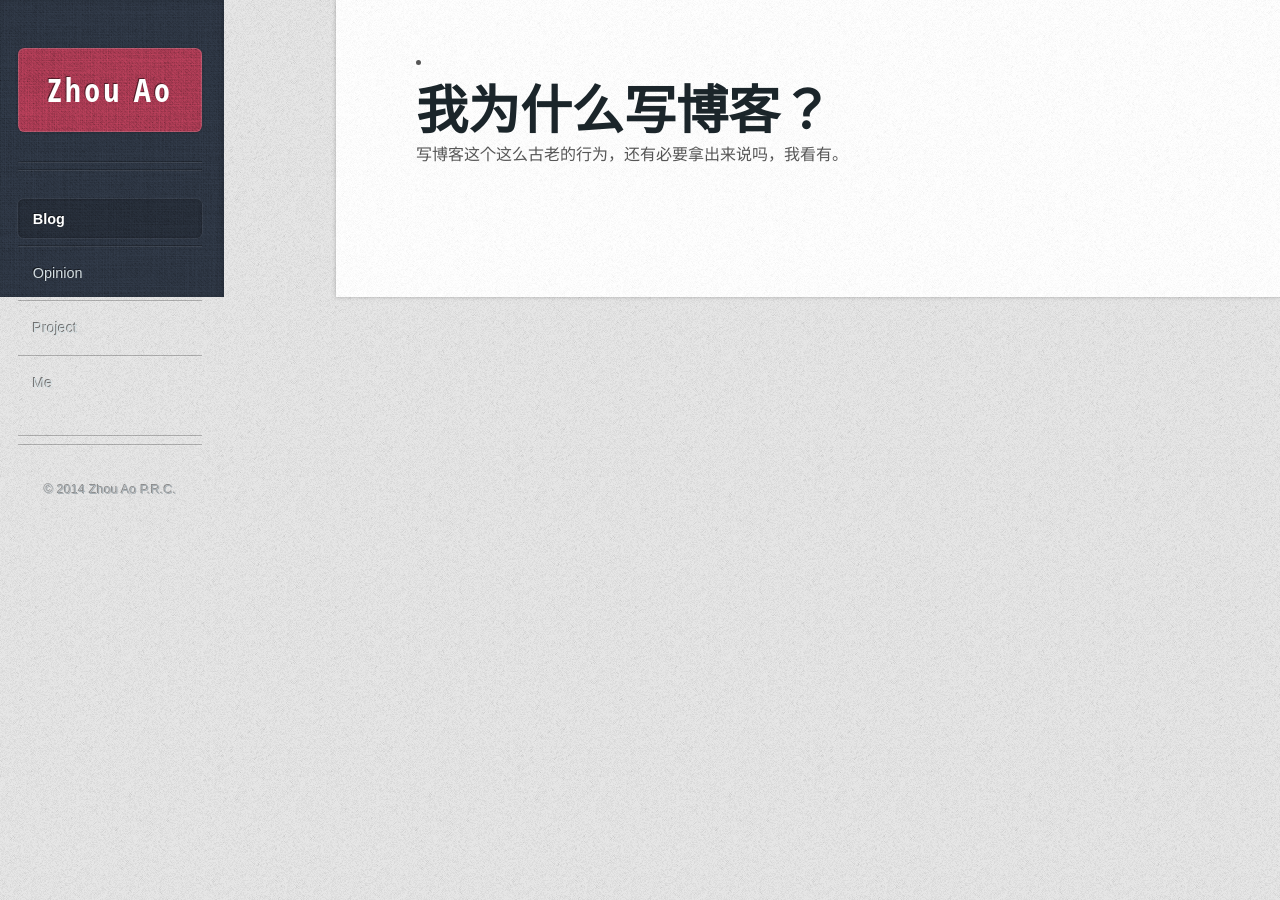
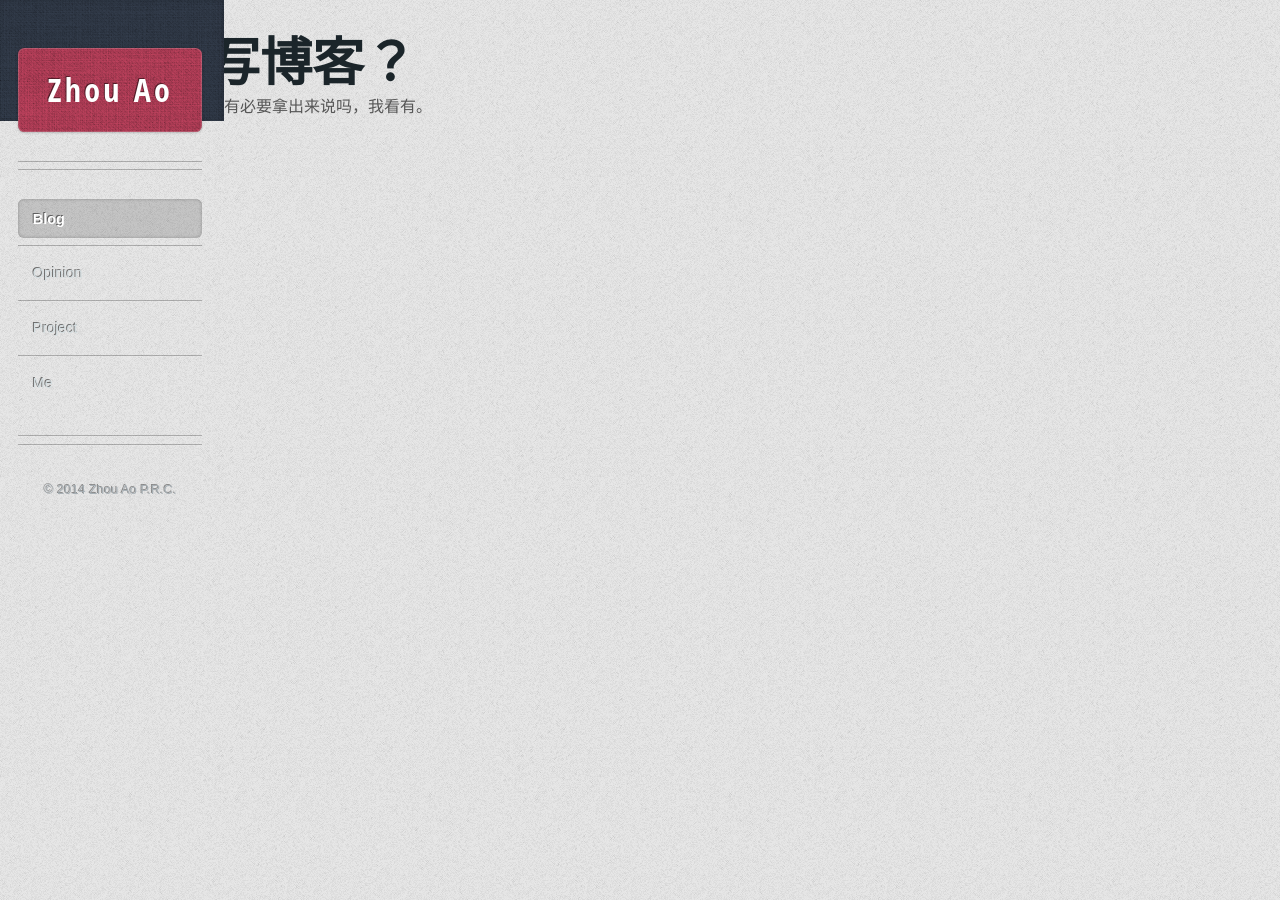
Before and after one commit to Zhou-Ao/Zhou-Ao.github.io, a Jekyll site: the page built from index.md, in a window 1280 px wide. Built offline with Jekyll 4.4.1, drawn with Linux system fonts in a browser that asks for light colours.

Commit message:
Update index

```diff
--- a/index.md
+++ b/index.md
@@ -2,16 +2,11 @@
 layout: default
 ---
 
-<div id="content" class="mobileUI-main-content">
-	<div id="content-inner">
-		<!-- Post -->
-		<article class="is-post is-post-excerpt">
-			{% for post in site.categories.blog %}
-            <li>
-                <h2><a href="{{ post.url }}">{{ post.title }}</a></h2>
-                <div class="title-desc">{{ post.description }}</div>
-           	</li>
-        	{% endfor %}
-		</article>
-	</div>
-</div>
+<article class="is-post is-post-excerpt">
+	{% for post in site.categories.blog %}
+        <li>
+            <h2><a href="{{ post.url }}">{{ post.title }}</a></h2>
+            <div class="title-desc">{{ post.description }}</div>
+        </li>
+    {% endfor %}
+</article>
```
